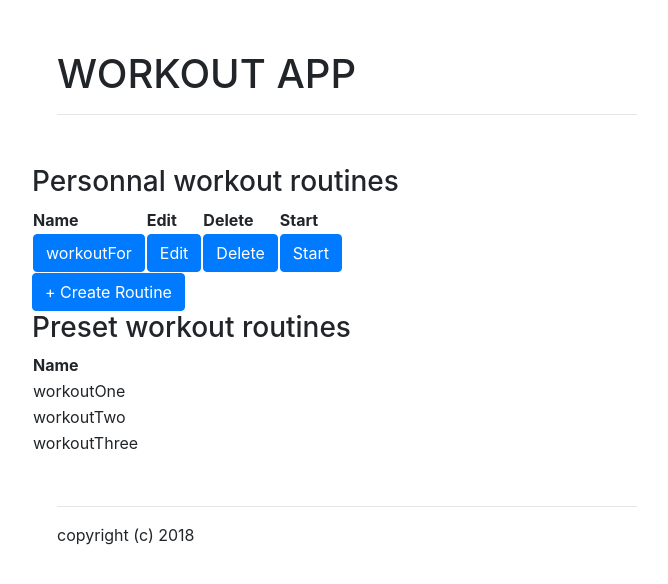
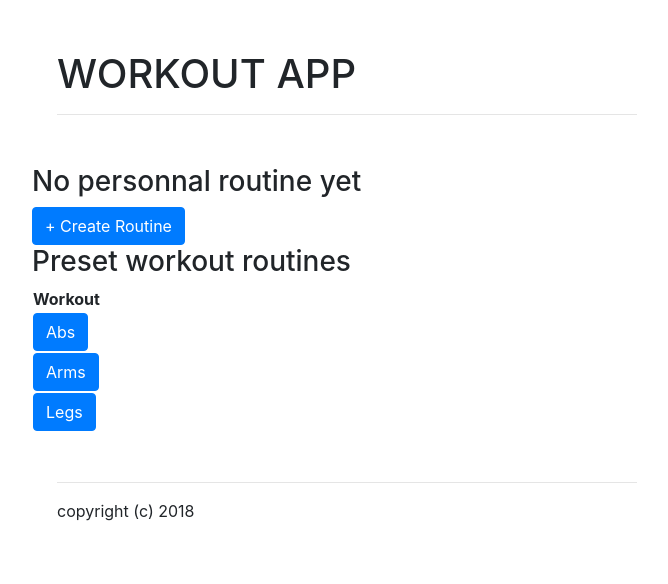
Before and after one commit to usaspiff/react-workout-app-forms, a React (Create React App) app: page / in a window 1280 px wide. Shown: the top 584 px of the page, without its empty margins (23-691 px from the left). Built offline with nearby package versions, Linux system fonts and the light colour scheme; the HTML template or start-up script is replaced by a standard one.

Commit message:
Edited preset routines section

```diff
--- a/src/App.js
+++ b/src/App.js
@@ -16,21 +16,17 @@ class App extends Component {
   state = {
     workouts: [
       {
-        title: "workoutOne",
-        exercises: ["situps", "plank"]
+        title: "Abs",
+        exercises: ["situps", "plank", "pushups"]
       },
       {
-        title: "workoutTwo",
-        exercises: ["situps", "plank"]
+        title: "Arms",
+        exercises: ["bicepscurls", "tricepsextention", "benchpress"]
       },
       {
-        title: "workoutThree",
-        exercises: ["situps", "plank"]
+        title: "Legs",
+        exercises: ["squats", "lounges", "calvesstretch"]
       },
-      {
-        title: "workoutFor",
-        exercises: ["situps", "plank"]
-      }
     ],
 
     showForm: false,
--- a/src/containers/persoRoutines.js
+++ b/src/containers/persoRoutines.js
@@ -6,10 +6,9 @@ const TableHeader = () => {
     return (
         <thead>
             <tr>
-                <th>Name</th>
+                <th>Workout</th>
                 <th>Edit</th>
                 <th>Delete</th>
-                <th>Start</th>
             </tr>
         </thead>
     );
@@ -29,11 +28,6 @@ const TableBody = props => {
           <td>
             <Button onClick={() => props.removeWorkout(index)}>
               Delete
-            </Button>
-          </td>
-          <td>
-            <Button onClick={() => props.startWorkout(row)}>
-              Start
             </Button>
           </td>
         </tr>;
--- a/src/containers/presetRoutines.js
+++ b/src/containers/presetRoutines.js
@@ -1,10 +1,12 @@
 import React, { Component } from 'react';
+import Button from "react-bootstrap/Button";
+
 
 const TableHeader = () => {
     return (
         <thead>
             <tr>
-                <th>Name</th>
+                <th>Workout</th>
             </tr>
         </thead>
     );
@@ -14,7 +16,11 @@ const TableBody = props => {
     const rows = props.workoutData.slice(0, 3).map((row, index) => {
         return (
              <tr key={index}>
-            <td>{row.title}</td>
+            <td>
+                <Button onClick={() => props.startWorkout(row)}>
+                    {row.title}
+                </Button>
+            </td>
         </tr>
         );
     });
```
